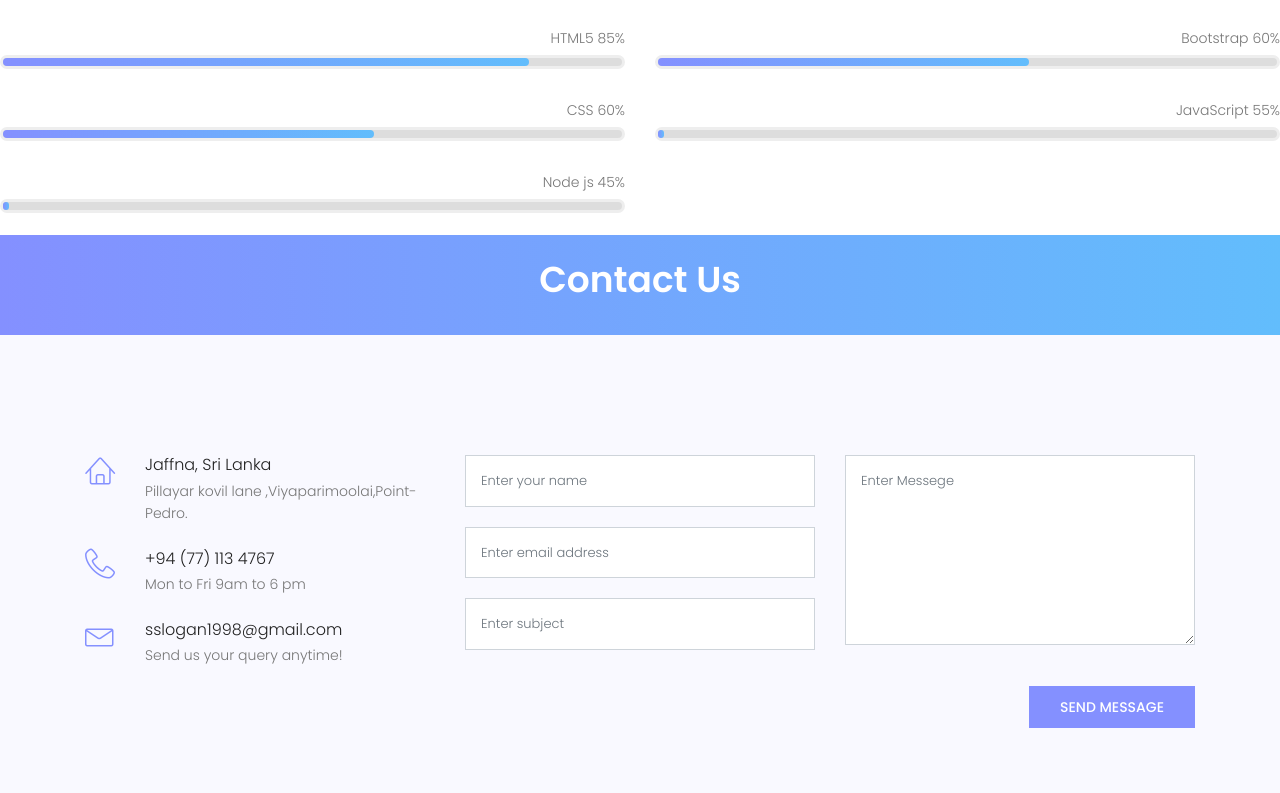
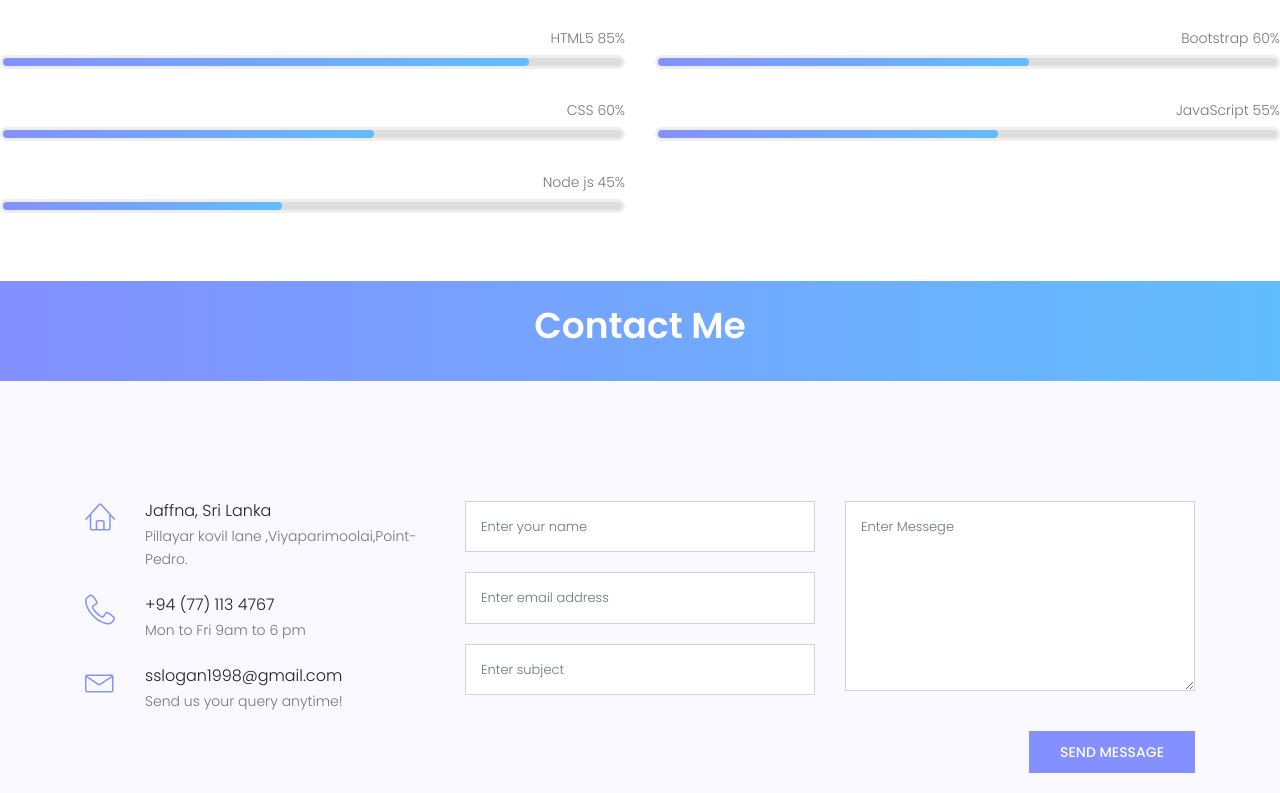
Before and after one commit to loganlokku/loganlokku.github.io, a plain HTML site: page index.html in a window 1280 px wide. Shown: the part 1547-2340 px from the top of the page. Drawn offline with nearby package versions, Linux system fonts and the light colour scheme; some packages are replaced by stand-ins of ours; grey boxes are pictures that could not be loaded.

Commit message:
18.08.2019

```diff
--- a/index.html
+++ b/index.html
@@ -143,11 +143,11 @@
 								</p>
 								<div class="skill" data-width="60"></div>
 							</div>
-							<div class="single-skill">
+							<div class="single-skill" >
 								<p>
 									Node js 45%
 								</p>
-								<div class="skill" data-width="1"></div>
+								<div class="skill" data-width="45"></div>
 							</div>
 						</div>
 						<div class="col-lg-6 skill-right">
@@ -161,7 +161,7 @@
 								<p>
 									JavaScript 55%
 								</p>
-								<div class="skill" data-width="1"></div>
+								<div class="skill" data-width="55"></div>
 							</div>
 
 						</div>
@@ -186,12 +186,14 @@
 				</div>
 			</section>-->
       <br>
+			<br>
+			<br>
 			<section class="relative about-banner" style="height:100px;">
 				<br>
 				<center>
 
 							<h1 class="text-white">
-								Contact Us
+								Contact Me
 							</h1>
        </center>
 			</section>
```
